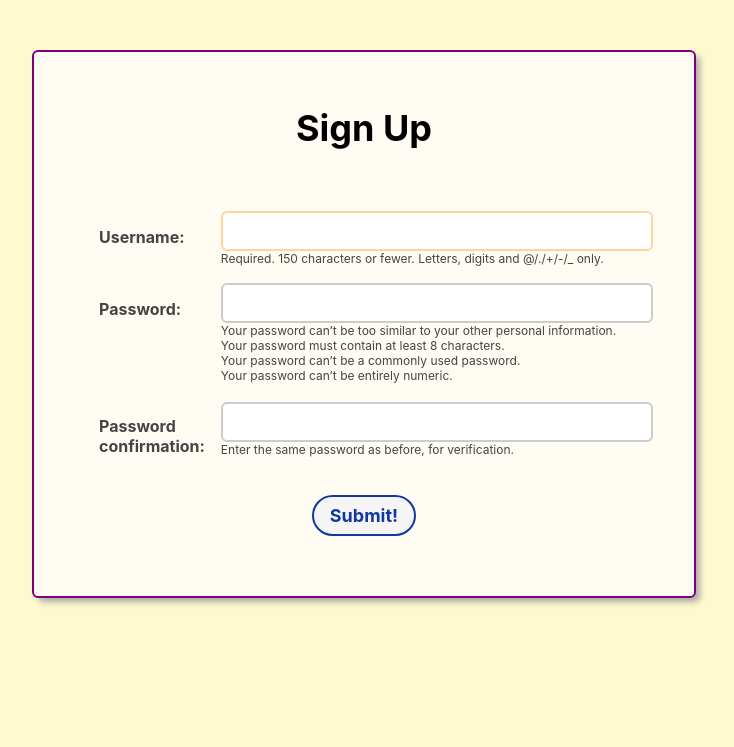
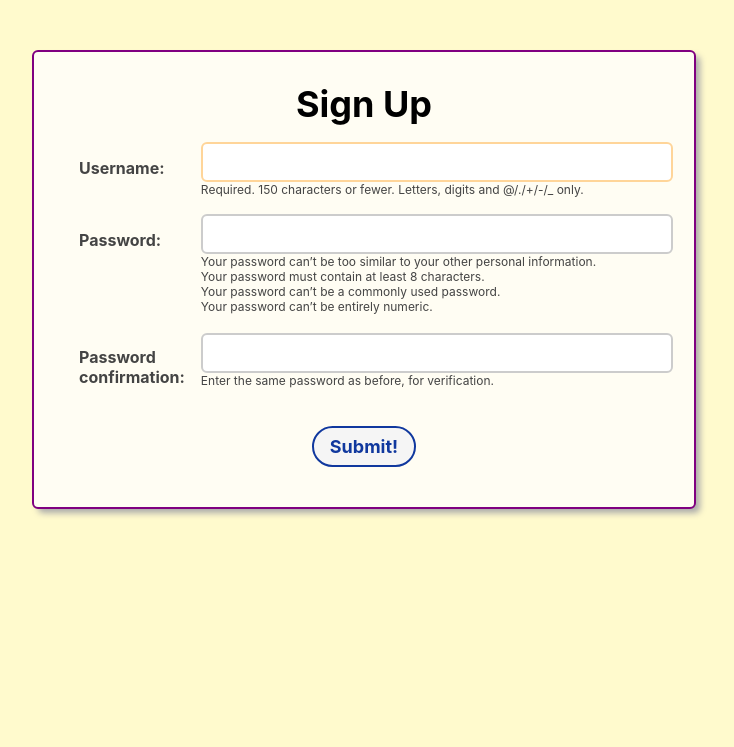
Before and after one commit to mcohenfuentes/django-crud-app-book-collector, a Django app: page /accounts/signup/ in a window 1280 px wide. Shown: the part 67-814 px from the top of the page, without its empty margins (276-1010 px from the left). Run offline with Django 5.2, Linux system fonts and the light colour scheme.

Commit message:
edited add a book and sign up pages

```diff
--- a/main_app/static/css/form.css
+++ b/main_app/static/css/form.css
@@ -2,8 +2,8 @@
   display: flex;
   flex-direction: column;
   align-items: center;
-  margin-top: 2rem;
-  padding: 2rem;
+  /* margin-top: 2rem; */
+  /* padding: 2rem; */
 }
 
 table {
@@ -80,7 +80,7 @@ button.btn.submit:hover {
 .auth-form h1 {
   font-size: var(--font-xxl);
   text-align: center;
-  margin-bottom: 2.5rem;  /* smaller gap under the heading */
+  margin-bottom: 2.5rem;  smaller gap under the heading
 }
 
 .auth-form label {
@@ -153,10 +153,14 @@ button.btn.submit:hover {
 
 .page-header h1 {
   font-size: var(--font-xxl);
-  margin: 0 0 0 30px; /* adjust the 50px as needed */
+  margin: 0 0 0 30px;
   text-align: left;
 }
 
 .page-header img {
   height: 40px;
 }
+
+.sign-up {
+  margin: 0 !important;
+}
--- a/main_app/templates/signup.html
+++ b/main_app/templates/signup.html
@@ -5,7 +5,7 @@
 {% endblock %}
 {% block content %}
 <div class="auth-form">
-  <h1>Sign Up</h1>
+  <h1 class='sign-up'>Sign Up</h1>
   {% comment %} <img src="{% static 'books.svg' %}" alt="stack of books" /> {% endcomment %}
 
 {% if error_message %}
```
